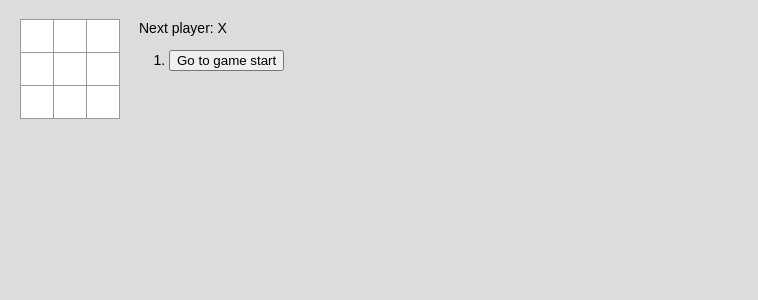
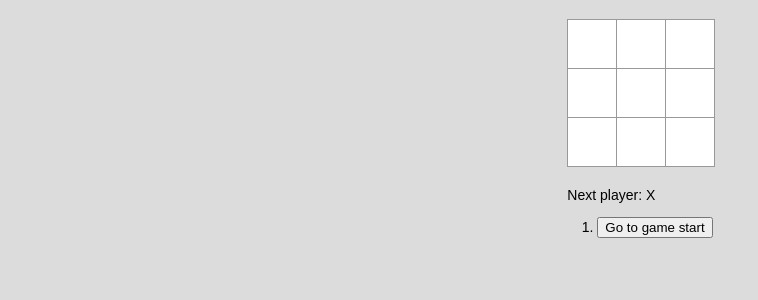
Before and after one commit to korulis/ticcon, a React (Create React App) app: page / in a window 1280 px wide. Shown: the top 300 px of the page, without its empty margins (0-758 px from the left). Built offline with nearby package versions, Linux system fonts and the light colour scheme; no server answers.

Commit message:
Fix some css.

```diff
--- a/src/Game.css
+++ b/src/Game.css
@@ -5,6 +5,12 @@ body {
 
   ol, ul {
     padding-left: 30px;
+  }
+
+  .game-board {
+      display: table;
+      padding-bottom: 20px;
+      margin: auto;
   }
 
   .board-row:after {
@@ -23,13 +29,13 @@ body {
     float: left;
     font-size: 24px;
     font-weight: bold;
-    line-height: 34px;
-    height: 34px;
+    line-height: 50px;
+    height: 50px;
     margin-right: -1px;
     margin-top: -1px;
     padding: 0;
     text-align: center;
-    width: 34px;
+    width: 50px;
   }
 
   .square:focus {
@@ -42,9 +48,9 @@ body {
 
   .game {
     display: flex;
-    flex-direction: row;
+    flex-direction: column;
   }
 
   .game-info {
-    margin-left: 20px;
+      margin: auto;
   }
--- a/src/GameHistory.tsx
+++ b/src/GameHistory.tsx
@@ -13,13 +13,13 @@ export const GameHistory: React.FC = () => {
 
     const { jumpTo } = bindActionCreators(actionCreators, dispatch)
 
-    const moves = state.history.map((step, move) => {
-        const desc = move ?
-            'Go to move #' + move :
+    const moves = state.history.map((move, step) => {
+        const desc = step ?
+            'Go to move #' + step :
             'Go to game start';
         return (
-            <li key={move}>
-                <button onClick={() => jumpTo(move)}>{desc}</button>
+            <li key={step}>
+                <button onClick={() => jumpTo(step)}>{desc}</button>
             </li>
         );
     });
```
